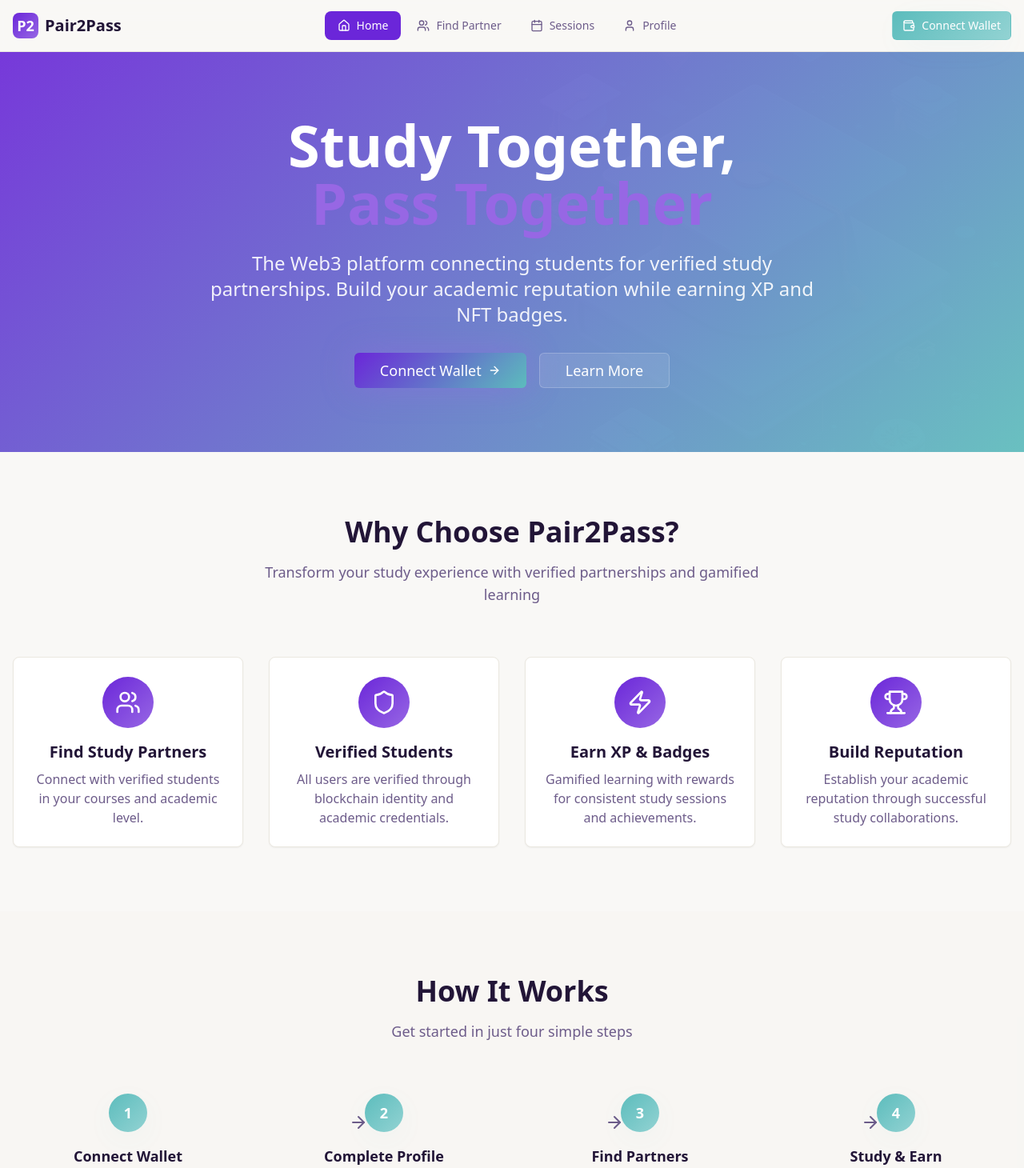
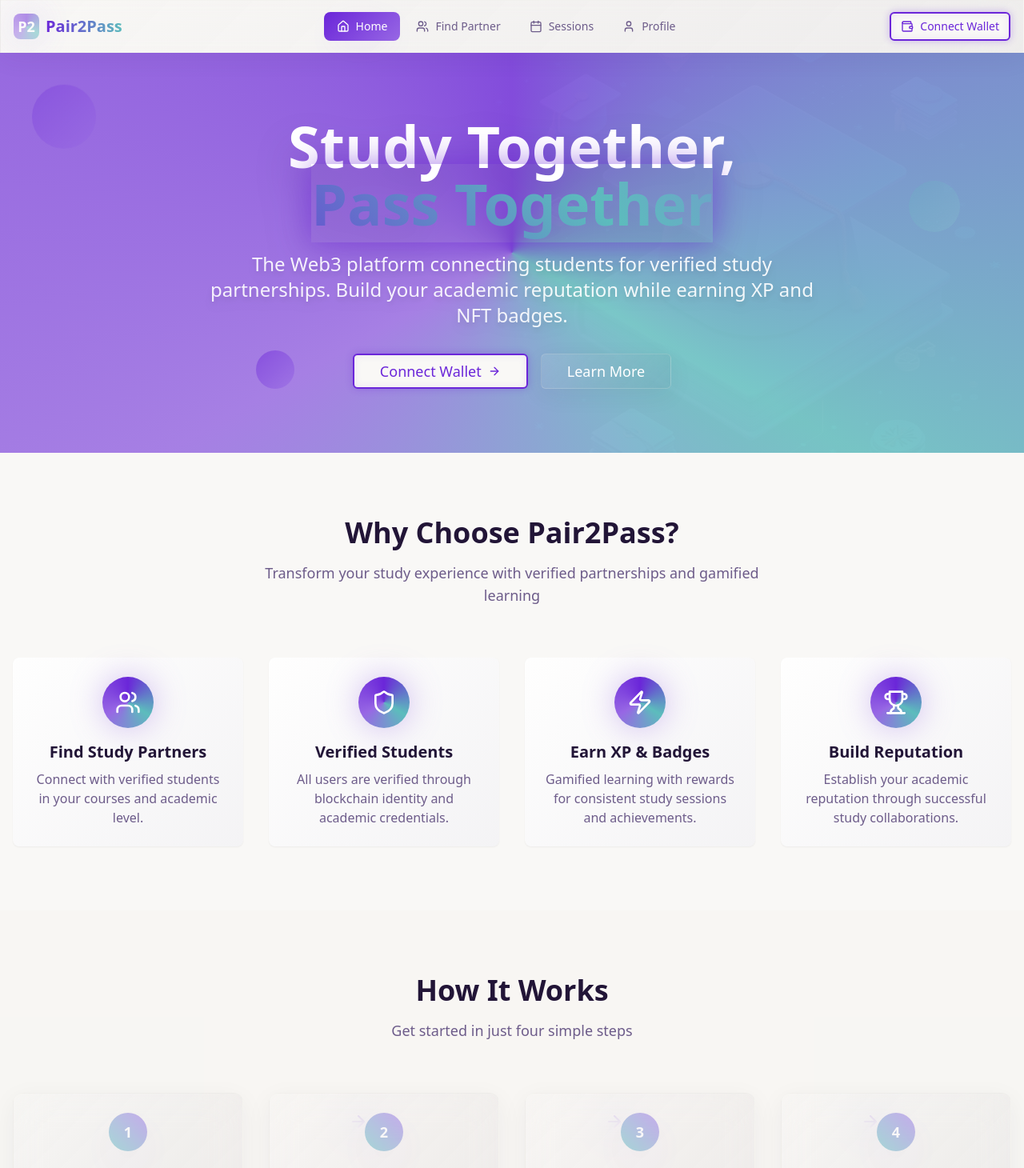
Before and after one commit to creativetemmy/pair2pass, a React (Vite) app: page / in a window 1280 px wide. Shown: the top 1460 px of the page at 80% size. Built offline with nearby package versions, Linux system fonts and the light colour scheme.

Commit message:
Refine UI for modern look
Update UI to incorporate a cooler, more modern aesthetic.

```diff
--- a/src/components/layout/Navigation.tsx
+++ b/src/components/layout/Navigation.tsx
@@ -12,15 +12,17 @@ const navItems = [
 
 export function Navigation() {
   return (
-    <nav className="sticky top-0 z-50 border-b border-border bg-background/80 backdrop-blur-md">
+    <nav className="sticky top-0 z-50 border-b border-border/20 glass-card">
       <div className="container mx-auto px-4">
         <div className="flex h-16 items-center justify-between">
           {/* Logo */}
-          <NavLink to="/" className="flex items-center space-x-2">
-            <div className="h-8 w-8 rounded-lg gradient-primary flex items-center justify-center">
+          <NavLink to="/" className="flex items-center space-x-2 hover-lift">
+            <div className="h-8 w-8 rounded-lg gradient-mesh flex items-center justify-center shadow-glow animate-pulse-slow">
               <span className="text-primary-foreground font-bold text-lg">P2</span>
             </div>
-            <span className="text-xl font-bold text-foreground">Pair2Pass</span>
+            <span className="text-xl font-bold bg-gradient-to-r from-primary to-secondary bg-clip-text text-transparent">
+              Pair2Pass
+            </span>
           </NavLink>
 
           {/* Desktop Navigation */}
@@ -31,10 +33,10 @@ export function Navigation() {
                 to={item.path}
                 className={({ isActive }) =>
                   cn(
-                    "flex items-center space-x-2 px-4 py-2 rounded-lg text-sm font-medium transition-all duration-200",
+                    "flex items-center space-x-2 px-4 py-2 rounded-lg text-sm font-medium transition-all duration-300 hover-lift",
                     isActive
-                      ? "bg-primary text-primary-foreground"
-                      : "text-muted-foreground hover:text-foreground hover:bg-muted"
+                      ? "gradient-primary text-primary-foreground shadow-primary"
+                      : "text-muted-foreground hover:text-foreground hover:glass-card"
                   )
                 }
               >
@@ -45,7 +47,7 @@ export function Navigation() {
           </div>
 
           {/* Wallet Connect Button */}
-          <Button variant="wallet" size="sm" className="hidden md:flex">
+          <Button variant="neon" size="sm" className="hidden md:flex animate-pulse-slow">
             <Wallet className="h-4 w-4" />
             Connect Wallet
           </Button>
--- a/src/components/ui/button.tsx
+++ b/src/components/ui/button.tsx
@@ -18,10 +18,12 @@ const buttonVariants = cva(
           "bg-secondary text-secondary-foreground hover:bg-secondary/80 shadow-secondary transition-all duration-300",
         ghost: "hover:bg-accent hover:text-accent-foreground",
         link: "text-primary underline-offset-4 hover:underline",
-        gradient: "gradient-primary text-primary-foreground hover:opacity-90 shadow-primary transition-all duration-300 hover:scale-105",
-        hero: "gradient-hero text-white hover:opacity-90 shadow-glow transition-all duration-300 hover:scale-105 hover:shadow-glow",
-        success: "bg-success text-success-foreground hover:bg-success/90 transition-all duration-300",
-        wallet: "gradient-secondary text-secondary-foreground hover:opacity-90 shadow-secondary transition-all duration-300 border border-secondary/20",
+        gradient: "gradient-primary text-primary-foreground hover:opacity-90 shadow-primary transition-all duration-300 hover:scale-105 hover:shadow-floating",
+        hero: "gradient-hero text-white hover:opacity-90 shadow-glow transition-all duration-300 hover:scale-105 hover:shadow-neon",
+        success: "bg-success text-success-foreground hover:bg-success/90 transition-all duration-300 hover:scale-105",
+        wallet: "gradient-secondary text-secondary-foreground hover:opacity-90 shadow-secondary transition-all duration-300 border border-secondary/20 hover:shadow-floating",
+        glass: "glass-card text-foreground hover:bg-foreground/5 transition-all duration-300 hover:scale-105",
+        neon: "bg-background border-2 neon-border text-primary hover:bg-primary hover:text-primary-foreground transition-all duration-300 hover:shadow-neon",
       },
       size: {
         default: "h-10 px-4 py-2",
--- a/src/index.css
+++ b/src/index.css
@@ -46,12 +46,18 @@ All colors MUST be HSL.
     --gradient-secondary: linear-gradient(135deg, hsl(var(--secondary)), hsl(var(--secondary-glow)));
     --gradient-hero: linear-gradient(135deg, hsl(var(--primary)) 0%, hsl(var(--secondary)) 100%);
     --gradient-card: linear-gradient(145deg, hsl(var(--card)) 0%, hsl(var(--muted)) 100%);
+    --gradient-mesh: conic-gradient(from 0deg at 50% 50%, hsl(var(--primary)) 0deg, hsl(var(--secondary)) 120deg, hsl(var(--primary-glow)) 240deg, hsl(var(--primary)) 360deg);
+    --gradient-glass: linear-gradient(135deg, hsl(var(--background) / 0.1), hsl(var(--foreground) / 0.05));
+    --gradient-rainbow: linear-gradient(45deg, hsl(var(--primary)), hsl(var(--secondary)), hsl(var(--primary-glow)), hsl(var(--secondary-glow)));
 
     /* Shadows */
     --shadow-primary: 0 10px 40px -15px hsl(var(--primary) / 0.3);
     --shadow-secondary: 0 10px 40px -15px hsl(var(--secondary) / 0.3);
     --shadow-card: 0 4px 20px -8px hsl(var(--foreground) / 0.1);
     --shadow-glow: 0 0 40px hsl(var(--primary-glow) / 0.4);
+    --shadow-glass: 0 8px 32px 0 hsl(var(--foreground) / 0.05);
+    --shadow-floating: 0 20px 60px -12px hsl(var(--primary) / 0.25);
+    --shadow-neon: 0 0 5px hsl(var(--primary)), 0 0 25px hsl(var(--primary)), 0 0 50px hsl(var(--primary));
 
     --radius: 0.5rem;
 
@@ -138,6 +144,22 @@ All colors MUST be HSL.
     background: var(--gradient-card);
   }
 
+  .gradient-mesh {
+    background: var(--gradient-mesh);
+  }
+
+  .gradient-glass {
+    background: var(--gradient-glass);
+    backdrop-filter: blur(10px);
+    border: 1px solid hsl(var(--border) / 0.2);
+  }
+
+  .gradient-rainbow {
+    background: var(--gradient-rainbow);
+    background-size: 300% 300%;
+    animation: gradient-shift 6s ease infinite;
+  }
+
   .shadow-primary {
     box-shadow: var(--shadow-primary);
   }
@@ -154,6 +176,18 @@ All colors MUST be HSL.
     box-shadow: var(--shadow-glow);
   }
 
+  .shadow-glass {
+    box-shadow: var(--shadow-glass);
+  }
+
+  .shadow-floating {
+    box-shadow: var(--shadow-floating);
+  }
+
+  .shadow-neon {
+    box-shadow: var(--shadow-neon);
+  }
+
   .animate-fade-in {
     animation: fade-in 0.6s ease-out;
   }
@@ -164,6 +198,36 @@ All colors MUST be HSL.
 
   .animate-glow {
     animation: glow 2s ease-in-out infinite alternate;
+  }
+
+  .animate-pulse-slow {
+    animation: pulse 4s cubic-bezier(0.4, 0, 0.6, 1) infinite;
+  }
+
+  .animate-bounce-slow {
+    animation: bounce 3s infinite;
+  }
+
+  .animate-spin-slow {
+    animation: spin 8s linear infinite;
+  }
+
+  .glass-card {
+    @apply gradient-glass shadow-glass border border-border/20 backdrop-blur-xl;
+  }
+
+  .neon-border {
+    border: 1px solid hsl(var(--primary));
+    box-shadow: 0 0 10px hsl(var(--primary) / 0.3), inset 0 0 10px hsl(var(--primary) / 0.1);
+  }
+
+  .hover-lift {
+    transition: all 0.3s cubic-bezier(0.4, 0, 0.2, 1);
+  }
+
+  .hover-lift:hover {
+    transform: translateY(-8px) scale(1.02);
+    box-shadow: var(--shadow-floating);
   }
 }
 
@@ -195,3 +259,35 @@ All colors MUST be HSL.
     box-shadow: 0 0 40px hsl(var(--primary) / 0.6);
   }
 }
+
+@keyframes gradient-shift {
+  0% {
+    background-position: 0% 50%;
+  }
+  50% {
+    background-position: 100% 50%;
+  }
+  100% {
+    background-position: 0% 50%;
+  }
+}
+
+@keyframes pulse-glow {
+  0%, 100% {
+    box-shadow: 0 0 20px hsl(var(--primary) / 0.4);
+  }
+  50% {
+    box-shadow: 0 0 40px hsl(var(--primary) / 0.8);
+  }
+}
+
+@keyframes slide-up {
+  from {
+    opacity: 0;
+    transform: translateY(30px);
+  }
+  to {
+    opacity: 1;
+    transform: translateY(0);
+  }
+}
--- a/src/pages/Home.tsx
+++ b/src/pages/Home.tsx
@@ -46,24 +46,29 @@ export default function Home() {
             backgroundPosition: 'center',
           }}
         />
-        <div className="absolute inset-0 gradient-hero opacity-90" />
+        <div className="absolute inset-0 gradient-mesh opacity-80" />
+        <div className="absolute inset-0">
+          <div className="absolute top-10 left-10 w-20 h-20 rounded-full gradient-primary animate-float opacity-30"></div>
+          <div className="absolute top-40 right-20 w-16 h-16 rounded-full gradient-secondary animate-bounce-slow opacity-20"></div>
+          <div className="absolute bottom-20 left-1/4 w-12 h-12 rounded-full gradient-primary animate-pulse-slow opacity-25"></div>
+        </div>
         <div className="relative container mx-auto px-4 text-center">
           <div className="animate-fade-in">
-            <h1 className="text-5xl md:text-7xl font-bold text-white mb-6">
+            <h1 className="text-5xl md:text-7xl font-bold text-white mb-6 drop-shadow-2xl">
               Study Together,
               <br />
-              <span className="text-primary-glow">Pass Together</span>
+              <span className="gradient-rainbow bg-clip-text text-transparent animate-glow">Pass Together</span>
             </h1>
-            <p className="text-xl md:text-2xl text-white/90 mb-8 max-w-3xl mx-auto">
+            <p className="text-xl md:text-2xl text-white/90 mb-8 max-w-3xl mx-auto drop-shadow-lg">
               The Web3 platform connecting students for verified study partnerships.
               Build your academic reputation while earning XP and NFT badges.
             </p>
             <div className="flex flex-col sm:flex-row gap-4 justify-center">
-              <Button variant="hero" size="lg" className="text-lg px-8 py-4">
+              <Button variant="neon" size="lg" className="text-lg px-8 py-4 hover-lift">
                 Connect Wallet
                 <ArrowRight className="h-5 w-5" />
               </Button>
-              <Button variant="outline" size="lg" className="text-lg px-8 py-4 bg-white/10 border-white/20 text-white hover:bg-white/20">
+              <Button variant="glass" size="lg" className="text-lg px-8 py-4 text-white hover-lift">
                 Learn More
               </Button>
             </div>
@@ -85,9 +90,9 @@ export default function Home() {
 
           <div className="grid md:grid-cols-2 lg:grid-cols-4 gap-8">
             {features.map((feature, index) => (
-              <Card key={index} className="group hover:shadow-card transition-all duration-300 hover:-translate-y-2">
+              <Card key={index} className="group hover-lift glass-card border-0 shadow-floating">
                 <CardContent className="p-6 text-center">
-                  <div className="h-16 w-16 rounded-full gradient-primary flex items-center justify-center mx-auto mb-4 group-hover:animate-float">
+                  <div className="h-16 w-16 rounded-full gradient-mesh flex items-center justify-center mx-auto mb-4 group-hover:animate-float shadow-glow">
                     <feature.icon className="h-8 w-8 text-primary-foreground" />
                   </div>
                   <h3 className="text-xl font-semibold text-foreground mb-2">{feature.title}</h3>
@@ -113,9 +118,9 @@ export default function Home() {
 
           <div className="grid md:grid-cols-2 lg:grid-cols-4 gap-8">
             {steps.map((step, index) => (
-              <div key={index} className="relative">
-                <div className="text-center">
-                  <div className="h-12 w-12 rounded-full gradient-secondary flex items-center justify-center mx-auto mb-4 text-secondary-foreground font-bold text-lg shadow-secondary">
+              <div key={index} className="relative hover-lift">
+                <div className="text-center glass-card p-6 rounded-xl">
+                  <div className="h-12 w-12 rounded-full gradient-rainbow flex items-center justify-center mx-auto mb-4 text-white font-bold text-lg shadow-floating animate-pulse-slow">
                     {step.step}
                   </div>
                   <h3 className="text-lg font-semibold text-foreground mb-2">{step.title}</h3>
@@ -123,7 +128,7 @@ export default function Home() {
                 </div>
                 {index < steps.length - 1 && (
                   <div className="hidden lg:block absolute top-6 left-full w-full">
-                    <ArrowRight className="h-6 w-6 text-muted-foreground mx-auto" />
+                    <ArrowRight className="h-6 w-6 text-primary mx-auto animate-pulse" />
                   </div>
                 )}
               </div>
@@ -133,15 +138,20 @@ export default function Home() {
       </section>
 
       {/* CTA Section */}
-      <section className="py-20 gradient-hero">
-        <div className="container mx-auto px-4 text-center">
-          <h2 className="text-3xl md:text-4xl font-bold text-white mb-4">
+      <section className="py-20 gradient-mesh relative overflow-hidden">
+        <div className="absolute inset-0">
+          <div className="absolute top-0 left-0 w-full h-full animate-spin-slow opacity-30">
+            <div className="w-96 h-96 rounded-full gradient-primary blur-3xl"></div>
+          </div>
+        </div>
+        <div className="container mx-auto px-4 text-center relative z-10">
+          <h2 className="text-3xl md:text-4xl font-bold text-white mb-4 drop-shadow-2xl">
             Ready to Transform Your Study Experience?
           </h2>
-          <p className="text-xl text-white/90 mb-8 max-w-2xl mx-auto">
+          <p className="text-xl text-white/90 mb-8 max-w-2xl mx-auto drop-shadow-lg">
             Join thousands of students already building their academic reputation on Pair2Pass
           </p>
-          <Button variant="hero" size="lg" className="text-lg px-8 py-4 bg-white text-primary hover:bg-white/90">
+          <Button variant="neon" size="lg" className="text-lg px-8 py-4 hover-lift animate-pulse-slow">
             Get Started Now
             <CheckCircle className="h-5 w-5" />
           </Button>
```
